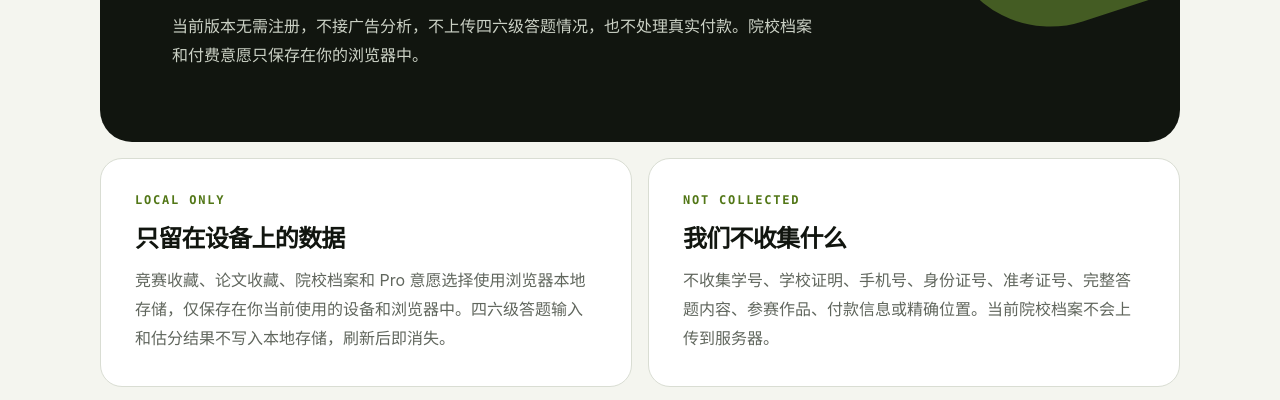
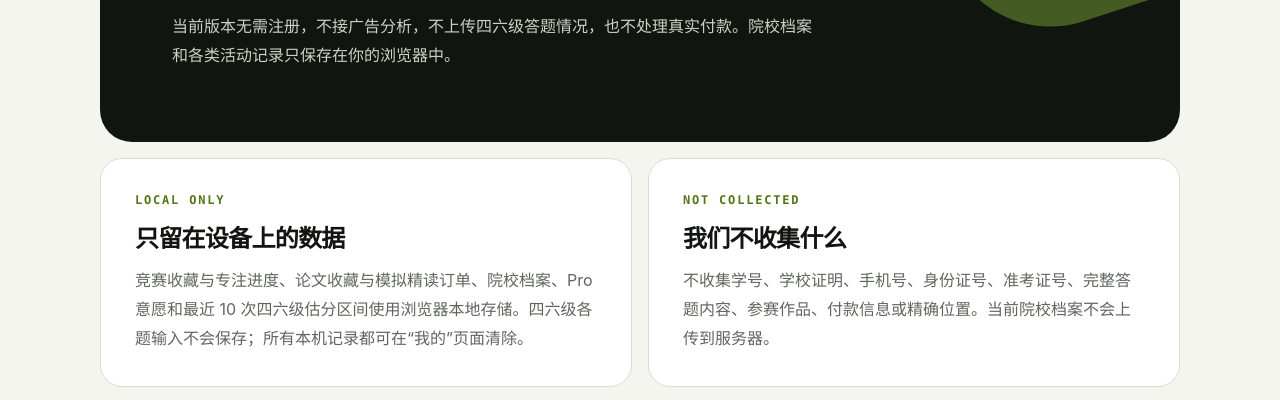
Before and after one commit to nadiriyesteinmeier-cell/fzu-competition-radar, a plain HTML site: page privacy.html in a window 1280 px wide. Shown: the part 370-770 px from the top of the page. Drawn offline with Linux system fonts and the light colour scheme.

Commit message:
Update privacy.html for unified student dashboard

```diff
--- a/privacy.html
+++ b/privacy.html
@@ -19,13 +19,13 @@
     <section class="hero policy-hero">
       <p class="eyebrow">PRIVACY BY DEFAULT</p>
       <h1>少收集数据<br><em>比承诺保护更可靠</em></h1>
-      <p>当前版本无需注册，不接广告分析，不上传四六级答题情况，也不处理真实付款。院校档案和付费意愿只保存在你的浏览器中。</p>
+      <p>当前版本无需注册，不接广告分析，不上传四六级答题情况，也不处理真实付款。院校档案和各类活动记录只保存在你的浏览器中。</p>
     </section>
     <section class="policy-grid">
       <article>
         <p class="eyebrow">LOCAL ONLY</p>
         <h2>只留在设备上的数据</h2>
-        <p>竞赛收藏、论文收藏、院校档案和 Pro 意愿选择使用浏览器本地存储，仅保存在你当前使用的设备和浏览器中。四六级答题输入和估分结果不写入本地存储，刷新后即消失。</p>
+        <p>竞赛收藏与专注进度、论文收藏与模拟精读订单、院校档案、Pro 意愿和最近 10 次四六级估分区间使用浏览器本地存储。四六级各题输入不会保存；所有本机记录都可在“我的”页面清除。</p>
       </article>
       <article>
         <p class="eyebrow">NOT COLLECTED</p>
```
